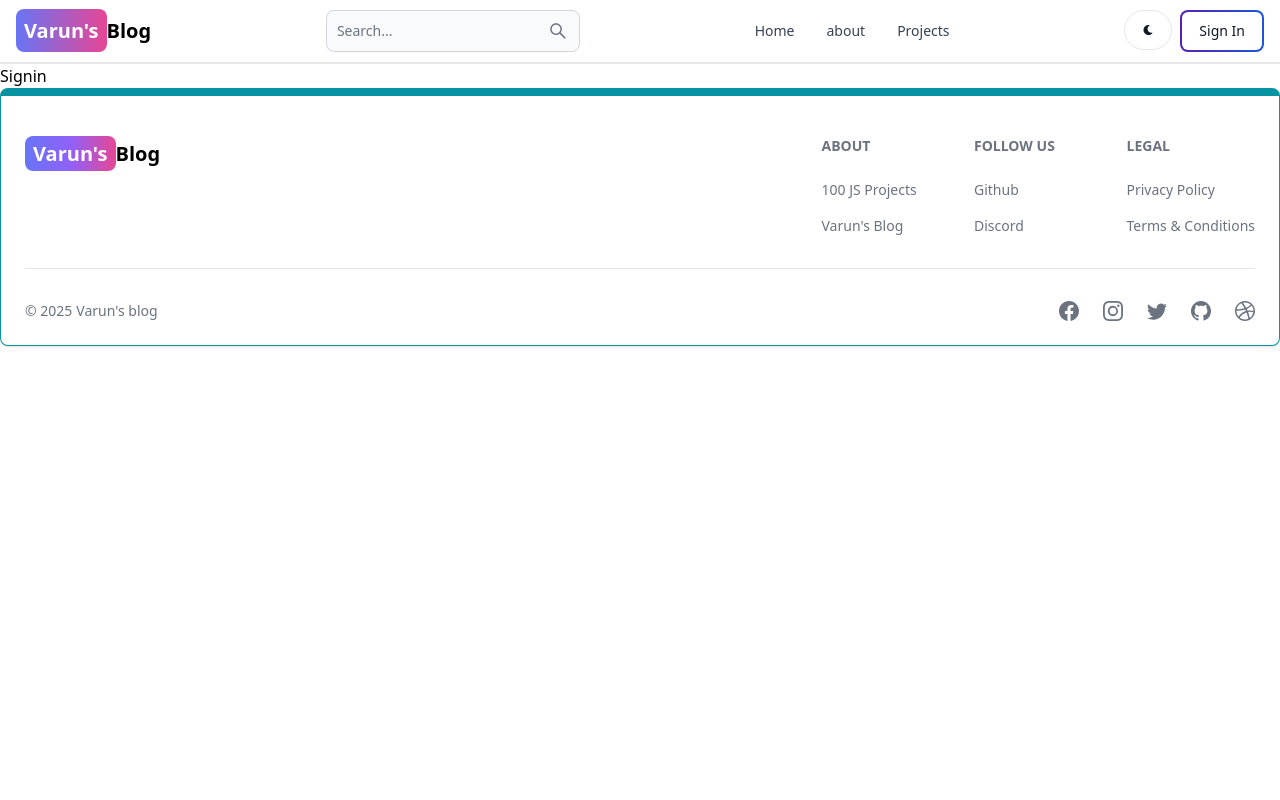
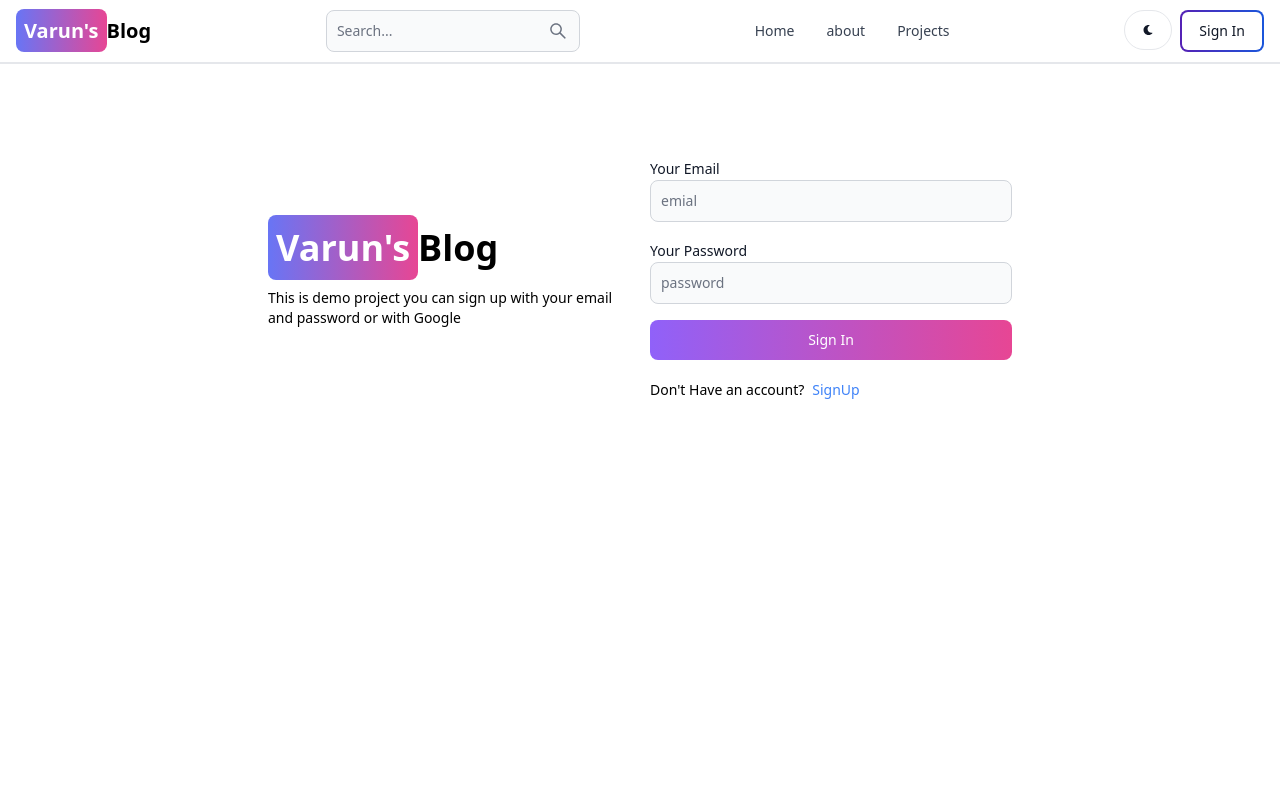
Before and after one commit to varunkamathi/Blog_Website, a React (Vite) app: page /signin in a window 1280 px wide. Shown: the top 800 px of the page. Built offline with nearby package versions, Linux system fonts and the light colour scheme.

Commit message:
create signin page

```diff
--- a/src/pages/Signin.jsx
+++ b/src/pages/Signin.jsx
@@ -1,7 +1,95 @@
-import React from 'react'
+import React, { useState } from 'react'
+import {Button, TextInput, Label, Alert, Spinner} from 'flowbite-react'
+import { Link, useNavigate } from 'react-router-dom'
 
 export default function Signin() {
+  const [fromData , setFromData] = useState({});
+  const [errorMessage ,setErrorMessage] = useState(null);
+  const [loading , setLoding] = useState(false);
+  const navigate = useNavigate();
+
+
+  const handleChange = (e) => {
+    setFromData({...fromData,[e.target.id]: e.target.value.trim()});
+  };
+  const handleSubmit = async (e) =>{
+    e.preventDefault();
+    if(!fromData.email || !fromData.password){
+      return setErrorMessage("All fields are requried");
+    }
+    try {
+      setLoding(true);
+      setErrorMessage(null);
+      const res = await fetch('/api/auth/signin',{
+        method: 'POST',
+        headers: {'Content-Type': 'application/json'},
+        body: JSON.stringify(fromData),
+      })
+      const data = await res.json();
+      if(data.sucess === false){
+        setErrorMessage(error.message);
+      }
+      setLoding(false);
+      if(res.ok){
+        navigate('/');
+      }
+    } catch (error) {
+      setErrorMessage(error.message);
+      setLoding(false);
+    }
+  }
+
+
   return (
-    <div>Signin</div>
+    <div className='min-h-screen mt-20'>
+
+      <div className='flex p-3 max-w-3xl mx-auto flex-col md:flex-row md:items-center gap-5'>
+        {/*left*/}
+        <div className='flex-1'>
+      <Link to="/" className='whitespace-nowrap font-bold dark:text-white text-4xl' >
+        <span className='px-2 py-2 bg-gradient-to-r from-indigo-500 vai-purple-500 to-pink-500 rounded-lg text-white'>Varun's</span>
+        Blog
+        </Link>
+        <p className='text-sm mt-5'>
+          This is demo project you can sign up with your email and password
+          or with Google
+        </p>
+      </div>
+      {/*right*/}
+      <div className='flex-1'>
+        <form className='flex flex-col gap-4' onSubmit={handleSubmit}>
+          <div>
+            <Label value='Your Email'/>
+            <TextInput type='text' placeholder='emial' id='email' onChange={handleChange} />
+          </div>
+          <div>
+            <Label value='Your Password'/>
+            <TextInput type='text' placeholder='password' id='password' onChange={handleChange} />
+          </div>
+          <Button gradientDuoTone='purpleToPink' type='submit' disabled={loading}>
+            {
+              loading ?(
+                <>
+                <Spinner size='sm' />
+                  <span className='pl-3'>Loding...</span>
+                  </>
+              ) : 'Sign In'
+            }
+          </Button>
+        </form>
+        <div className='flex gap-2 text-sm mt-5'>
+          <span>Don't Have an account?</span>
+          <Link to='/signup' className='text-blue-500'>SignUp</Link>
+        </div>
+        {
+          errorMessage && (
+            <Alert className='mt-5' color='failure'>
+              {errorMessage}
+            </Alert>
+          )
+        }
+        </div>
+      </div>
+    </div>
   )
 }
```
